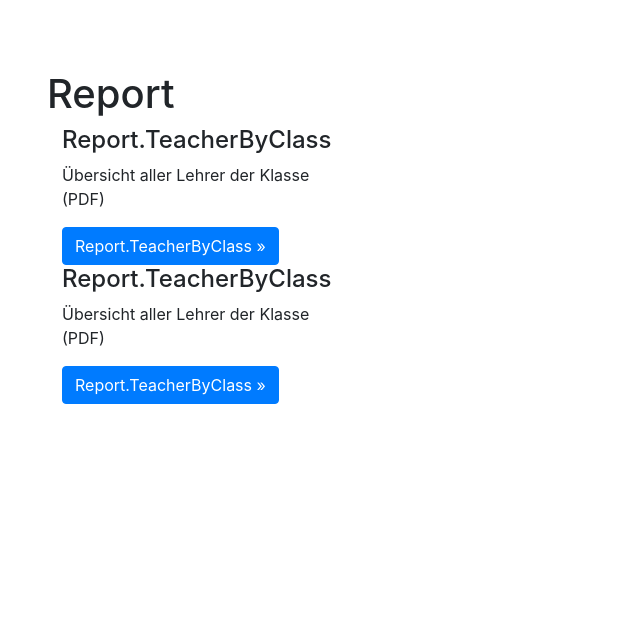
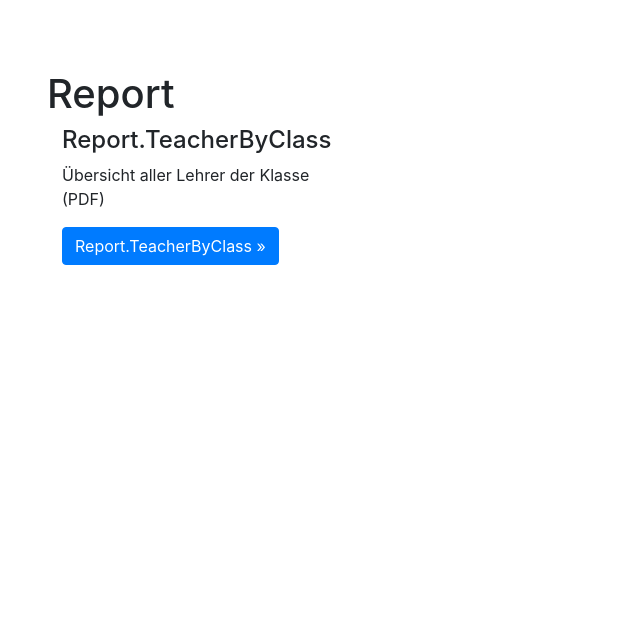
Before and after one commit to BrandnerChristoph/lfvt, a Yii app: template views/report/index.php in a window 1280 px wide. Shown: the top 644 px of the page, without its empty margins (0-640 px from the left). Run offline with PHP 8.4 and a stand-in for Yii, Linux system fonts and the light colour scheme; the template is opened without the code that fills it, so the values that code supplies are empty; some libraries are stand-ins or nearby versions.

Commit message:
udpate report for class-teacher

```diff
--- a/controllers/ReportPrintController.php
+++ b/controllers/ReportPrintController.php
@@ -41,14 +41,12 @@ class ReportPrintController extends Controller
      * Lists all classes and their teachers
      * @return mixed
      */
-    public function actionTeacherInClass($department = null, $class = null)
+    public function actionTeacherInClass()
     {
-
-
 
         $content = "";
 
-        $schoolClasses = SchoolClass::find()->andFilterWhere(['id' => $class])->orderby('department asc, id asc')->All();
+        $schoolClasses = SchoolClass::find()->orderby('department asc, id asc')->All();
 
             foreach($schoolClasses as $objClass){
                 $content .= SchoolClassController::getTeacherListContent($objClass);
--- a/views/report/index.php
+++ b/views/report/index.php
@@ -35,17 +35,6 @@ $this->params['breadcrumbs'][] = $this->title;
                 </div>
             </div>
 
-            <div class="col-lg-3">
-                <div class="box box-body box-success bg-gray-light">
-                    <h4><?= Yii::t("app", "Report.TeacherByClass")  ?></h4>
-                    <p>Übersicht aller Lehrer der Klasse (PDF)</p>
-                        <?= Html::a(Yii::t("app", "Report.TeacherByClass") . ' &raquo;',
-                                    ['#'],
-                                    ['class' => 'btn btn-primary', 'target' => '_blank']
-                            ) ?>
-                </div>
-            </div>
-
 
 
     <?php Pjax::end(); ?>
```
